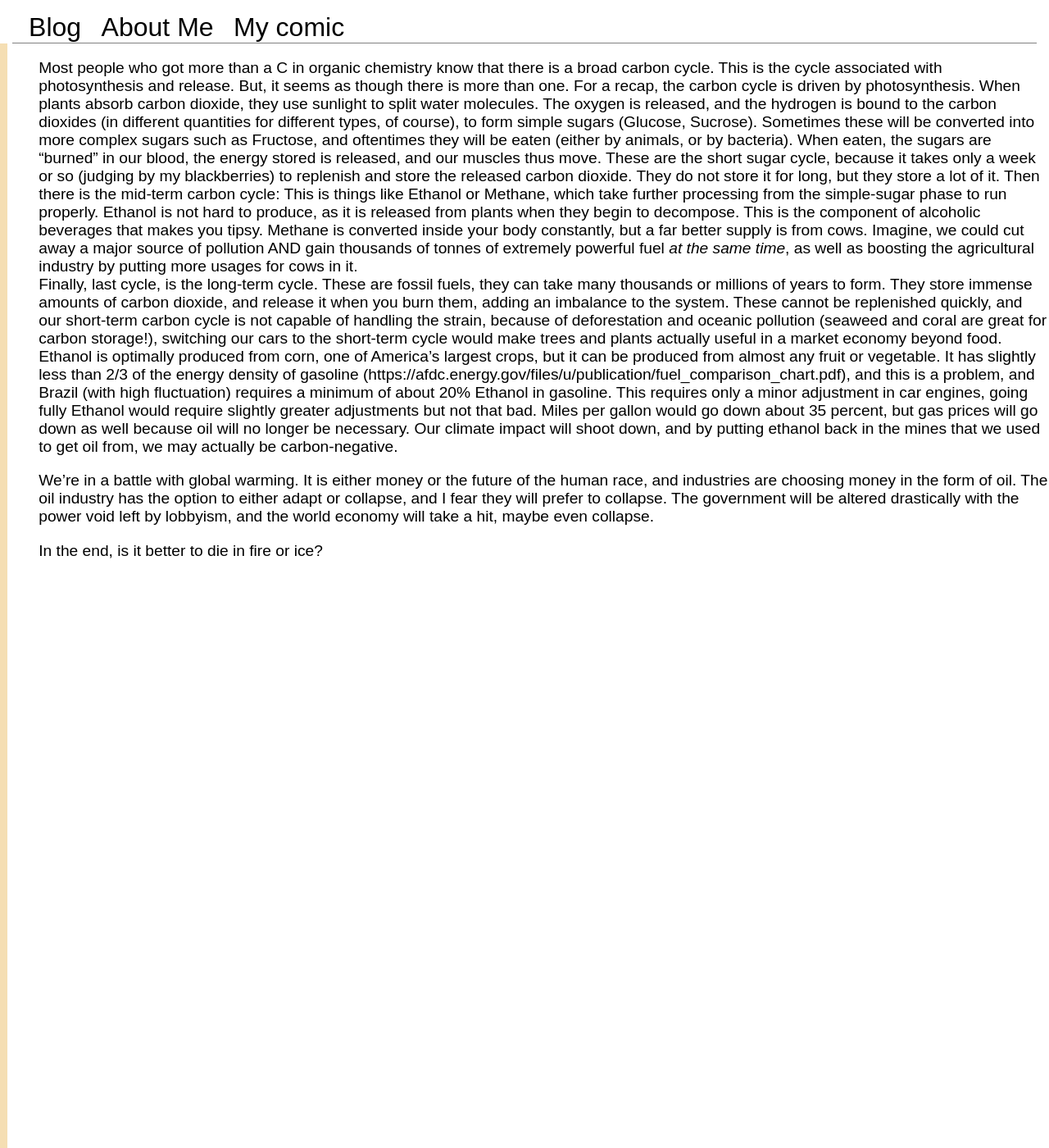
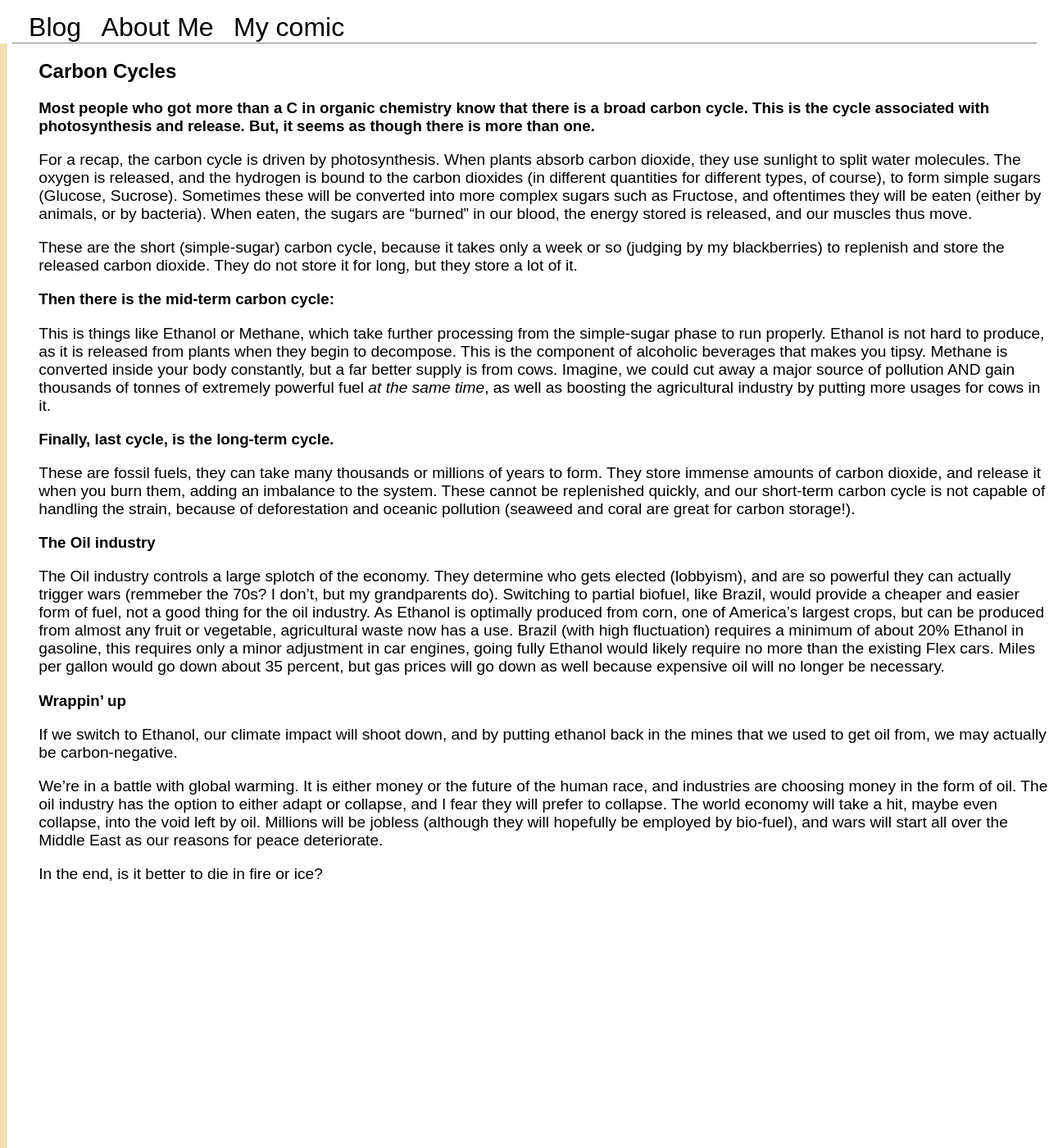
Before and after one commit to LinuxRocks2000/blog, a Jekyll site: the page built from _posts/2021-11-22-Carbon-Cycles.md, in a window 1280 px wide and 1400 px high. Shown: the whole window at 82% size. Built offline with Jekyll 4.4.1, drawn with Linux system fonts in a browser that asks for light colours.

Commit message:
Update 2021-11-22-Carbon-Cycles.md

```diff
--- a/_posts/2021-11-22-Carbon-Cycles.md
+++ b/_posts/2021-11-22-Carbon-Cycles.md
@@ -2,11 +2,27 @@
 title: Carbon Cycles
 bottomthing: And why Ameerica should use Ethanol
 ---
-Most people who got more than a C in organic chemistry know that there is a broad carbon cycle. This is the cycle associated with photosynthesis
-and release. But, it seems as though there is more than one. For a recap, the carbon cycle is driven by photosynthesis. When plants absorb carbon dioxide, they use sunlight to split water molecules. The oxygen is released, and the hydrogen is bound to the carbon dioxides (in different quantities for different types, of course), to form simple sugars (Glucose, Sucrose). Sometimes these will be converted into more complex sugars such as Fructose, and oftentimes they will be eaten (either by animals, or by bacteria). When eaten, the sugars are "burned" in our blood, the energy stored is released, and our muscles thus move. These are the short sugar cycle, because it takes only a week or so (judging by my blackberries) to replenish and store the released carbon dioxide. They do not store it for long, but they store a lot of it. Then there is the mid-term carbon cycle: This is things like Ethanol or Methane, which take further processing from the simple-sugar phase to run properly. Ethanol is not hard to produce, as it is released from plants when they begin to decompose. This is the component of alcoholic beverages that makes you tipsy.
+## Carbon Cycles
+### Most people who got more than a C in organic chemistry know that there is a broad carbon cycle. This is the cycle associated with photosynthesis and release. But, it seems as though there is more than one.
+
+For a recap, the carbon cycle is driven by photosynthesis. When plants absorb carbon dioxide, they use sunlight to split water molecules. The oxygen is released, and the hydrogen is bound to the carbon dioxides (in different quantities for different types, of course), to form simple sugars (Glucose, Sucrose).
+Sometimes these will be converted into more complex sugars such as Fructose, and oftentimes they will be eaten (either by animals, or by bacteria). When eaten, the sugars are "burned" in our blood, the energy stored is released, and our muscles thus move.
+
+These are the short (simple-sugar) carbon cycle, because it takes only a week or so (judging by my blackberries) to replenish and store the released carbon dioxide. They do not store it for long, but they store a lot of it.
+
+### Then there is the mid-term carbon cycle:
+This is things like Ethanol or Methane, which take further processing from the simple-sugar phase to run properly. Ethanol is not hard to produce, as it is released from plants when they begin to decompose. This is the component of alcoholic beverages that makes you tipsy.
 Methane is converted inside your body constantly, but a far better supply is from cows. Imagine, we could cut away a major source of pollution AND gain thousands of tonnes of extremely powerful fuel *at the same time*, as well as boosting the agricultural industry by putting more usages for cows in it.
-Finally, last cycle, is the long-term cycle. These are fossil fuels, they can take many thousands or millions of years to form. They store immense amounts of carbon dioxide, and release it when you burn them, adding an imbalance to the system. These cannot be replenished quickly, and our short-term carbon cycle is not capable of handling the strain, because of deforestation and oceanic pollution (seaweed and coral are great for carbon storage!), switching our cars to the short-term cycle would make trees and plants actually useful in a market economy beyond food. Ethanol is optimally produced from corn, one of America's largest crops, but it can be produced from almost any fruit or vegetable. It has slightly less than 2/3 of the energy density of gasoline (https://afdc.energy.gov/files/u/publication/fuel_comparison_chart.pdf), and this is a problem, and Brazil (with high fluctuation) requires a minimum of about 20% Ethanol in gasoline. This requires only a minor adjustment in car engines, going fully Ethanol would require slightly greater adjustments but not that bad. Miles per gallon would go down about 35 percent, but gas prices will go down as well because oil will no longer be necessary. Our climate impact will shoot down, and by putting ethanol back in the mines that we used to get oil from, we may actually be carbon-negative.
 
-We're in a battle with global warming. It is either money or the future of the human race, and industries are choosing money in the form of oil. The oil industry has the option to either adapt or collapse, and I fear they will prefer to collapse. The government will be altered drastically with the power void left by lobbyism, and the world economy will take a hit, maybe even collapse.
+### Finally, last cycle, is the long-term cycle.
+These are fossil fuels, they can take many thousands or millions of years to form. They store immense amounts of carbon dioxide, and release it when you burn them, adding an imbalance to the system. These cannot be replenished quickly, and our short-term carbon cycle is not capable of handling the strain, because of deforestation and oceanic pollution (seaweed and coral are great for carbon storage!).
+
+### The Oil industry
+The Oil industry controls a large splotch of the economy. They determine who gets elected (lobbyism), and are so powerful they can actually trigger wars (remmeber the 70s? I don't, but my grandparents do). Switching to partial biofuel, like Brazil, would provide a cheaper and easier form of fuel, not a good thing for the oil industry. As Ethanol is optimally produced from corn, one of America's largest crops, but can be produced from almost any fruit or vegetable, agricultural waste now has a use. Brazil (with high fluctuation) requires a minimum of about 20% Ethanol in gasoline, this requires only a minor adjustment in car engines, going fully Ethanol would likely require no more than the existing Flex cars. Miles per gallon would go down about 35 percent, but gas prices will go down as well because expensive oil will no longer be necessary.
+
+### Wrappin' up
+If we switch to Ethanol, our climate impact will shoot down, and by putting ethanol back in the mines that we used to get oil from, we may actually be carbon-negative.
+
+We're in a battle with global warming. It is either money or the future of the human race, and industries are choosing money in the form of oil. The oil industry has the option to either adapt or collapse, and I fear they will prefer to collapse. The world economy will take a hit, maybe even collapse, into the void left by oil. Millions will be jobless (although they will hopefully be employed by bio-fuel), and wars will start all over the Middle East as our reasons for peace deteriorate.
 
 In the end, is it better to die in fire or ice?
```
